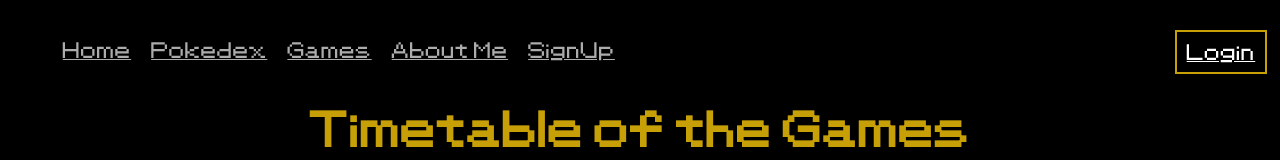
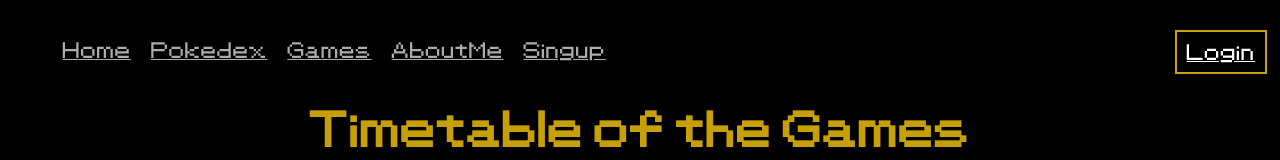
Before and after one commit to JoaoCruz20/Retro-Pkm, a React (Create React App) app: page /Retro-Pkm/games in a window 1280 px wide. Shown: the top 160 px of the page. Built offline with nearby package versions, Linux system fonts and the light colour scheme.

Commit message:
Navbar fixed

```diff
--- a/src/components/Navbar.js
+++ b/src/components/Navbar.js
@@ -1,6 +1,7 @@
 import React from "react";
 import styled from "styled-components";
 import '../assets/fonts/font-Pkmn.css';
+import { Link } from "react-router-dom";
 
 
 const Container = styled.ul`
@@ -25,27 +26,17 @@
   }
 `;
 
-let protocol = window.location.protocol;
-let hostname = window.location.hostname;
-let pathname = window.location.pathname;
-let port = window.location.port
-
 const Navbar = (props) => {
-
-    //if window.location.href has port then remove window.location.port
-
-    //if it doesn't work, we can use const on window.location.href and then use that const to build the path to other routes ${href}/pokedex
-
 
     return (
         <Container>
-            <li><a href={`${protocol}//${hostname}:${port}/Retro-Pkm`}>Home</a></li>
-            <li><a href={`${protocol}//${hostname}:${port}/Retro-Pkm/pokedex`}>Pokedex</a></li>
-            <li><a href={`${protocol}//${hostname}:${port}/Retro-Pkm/games`}>Games</a></li>
-            <li><a href={`${protocol}//${hostname}:${port}/Retro-Pkm/about-me`}>About Me</a></li>
-            <li><a href={`${protocol}//${hostname}:${port}/Retro-Pkm/signup`}>SignUp</a></li>
+            <li><Link to="/Retro-Pkm">Home</Link></li>
+            <li><Link to="/Retro-Pkm/pokedex">Pokedex</Link></li>
+            <li><Link to="/Retro-Pkm/games">Games</Link></li>
+            <li><Link to="/Retro-Pkm/about-me">AboutMe</Link></li>
+            <li><Link to="/Retro-Pkm/singup">Singup</Link></li>
             {props.isLogin ? "" :
-            <li><a style={{color: "white"}}href={`${protocol}//${hostname}:${port}/Retro-Pkm/login`}>Login</a></li>
+            <li><Link style={{color: "white"}} to="/Retro-Pkm/login">Login</Link></li>
             }
         </Container>
     );
```
